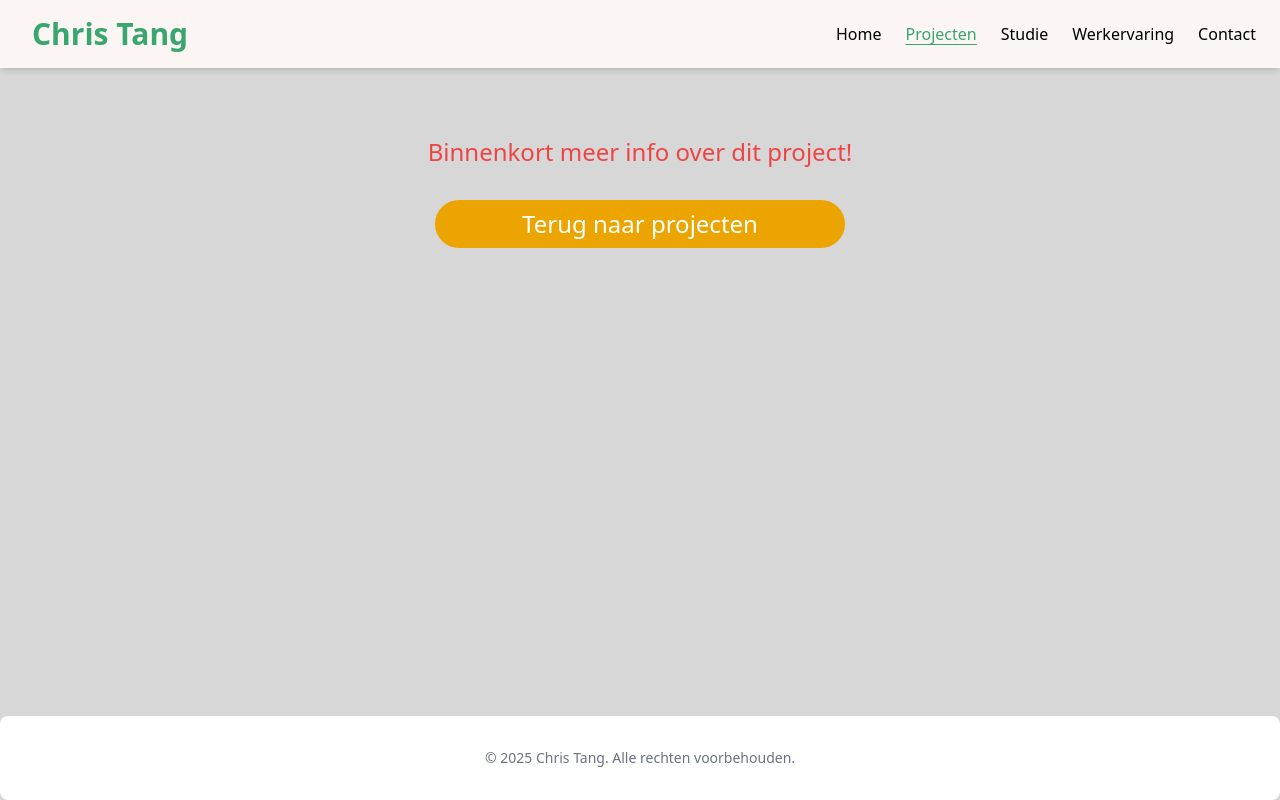
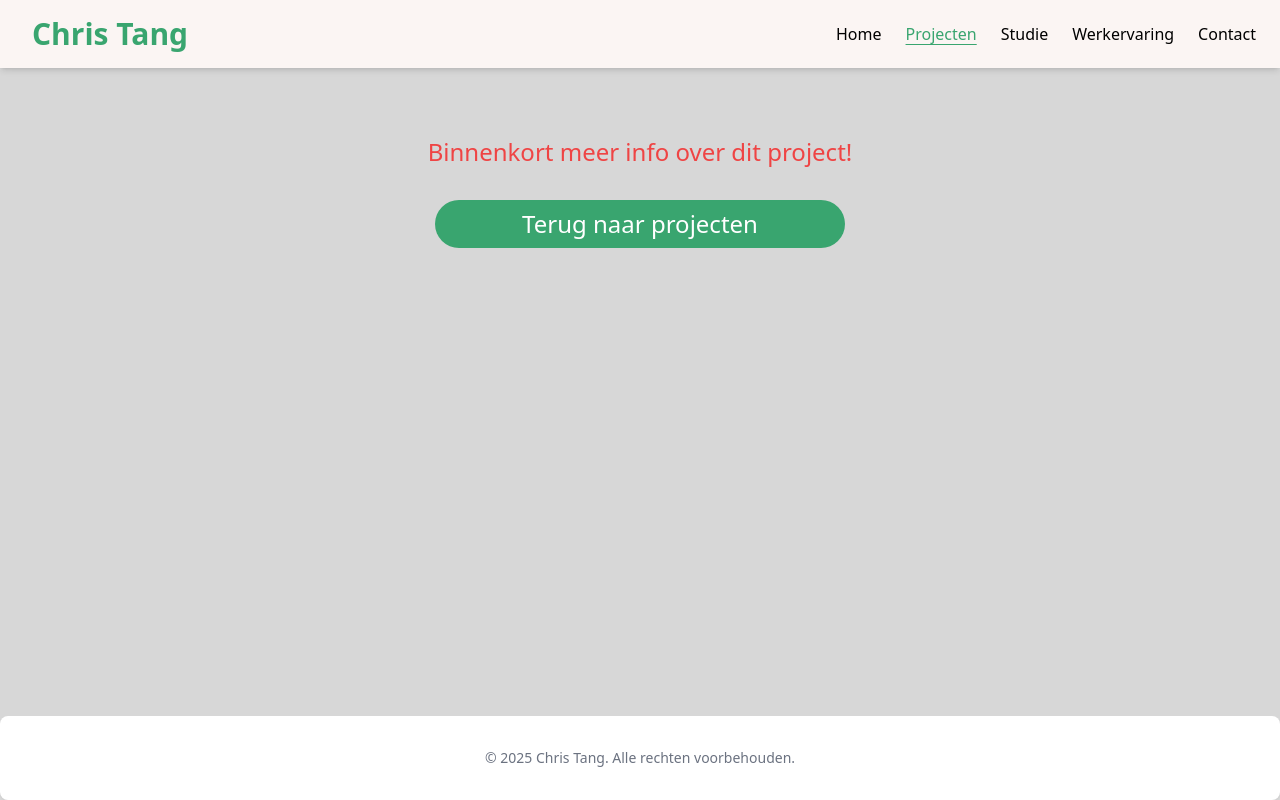
Before and after one commit to Chrisssss15/my-portfolio, a React (Vite) app: page /my-portfolio/projects/Denise-kookt in a window 1280 px wide. Built offline with nearby package versions, Linux system fonts and the light colour scheme.

Commit message:
EdIT ProjectDetail.jsx, change button colour

```diff
--- a/src/assets/pages/ProjectDetail.jsx
+++ b/src/assets/pages/ProjectDetail.jsx
@@ -172,7 +172,7 @@ function ProjectDetail() {
                 Binnenkort meer info over dit project!
                 <Link
                     to="/projects"
-                    className="inline-block mt-8 bg-[#ECA400] text-white px-4 py-2 rounded-full hover:bg-[#000807] hover:text-white transition font-normal w-1/3 mx-auto"
+ED                    className="inline-block mt-8 bg-[#39A56F] text-white px-4 py-2 rounded-full hover:bg-[#000807] hover:text-white transition font-normal w-1/3 mx-auto"
                 >
                     Terug naar projecten
                 </Link>
@@ -192,7 +192,7 @@ function ProjectDetail() {
                         href={project.github}
                         target="_blank"
                         rel="noopener noreferrer"
-                        className="absolute top-4 right-4 text-[#000807] hover:text-[#ECA400] transition flex items-center gap-2"
+                        className="absolute top-4 right-4 text-[#000807] hover:text-[#39A56F] transition flex items-center gap-2"
                     >
                         <FaGithub className="text-xl" />
                         <span className="text-sm font-medium hidden sm:inline">GitHub</span>
@@ -226,7 +226,7 @@ function ProjectDetail() {
 
                         <Link
                             to="/projects"
-                            className="inline-block mt-8 bg-[#ECA400] text-white px-6 py-3 rounded-full hover:bg-[#000807] hover:text-white transition font-medium"
+                            className="inline-block mt-8 bg-[#39A56F] text-white px-6 py-3 rounded-full hover:bg-[#000807] hover:text-white transition font-medium"
                         >
                             Terug naar projecten
                         </Link>
```
